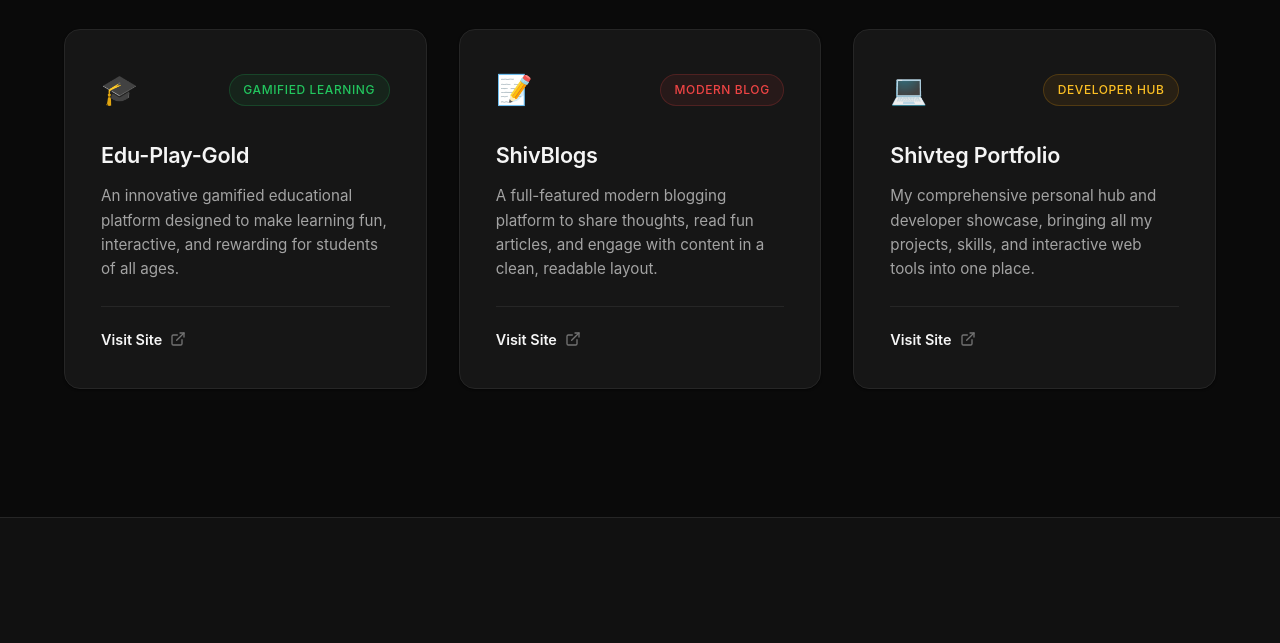
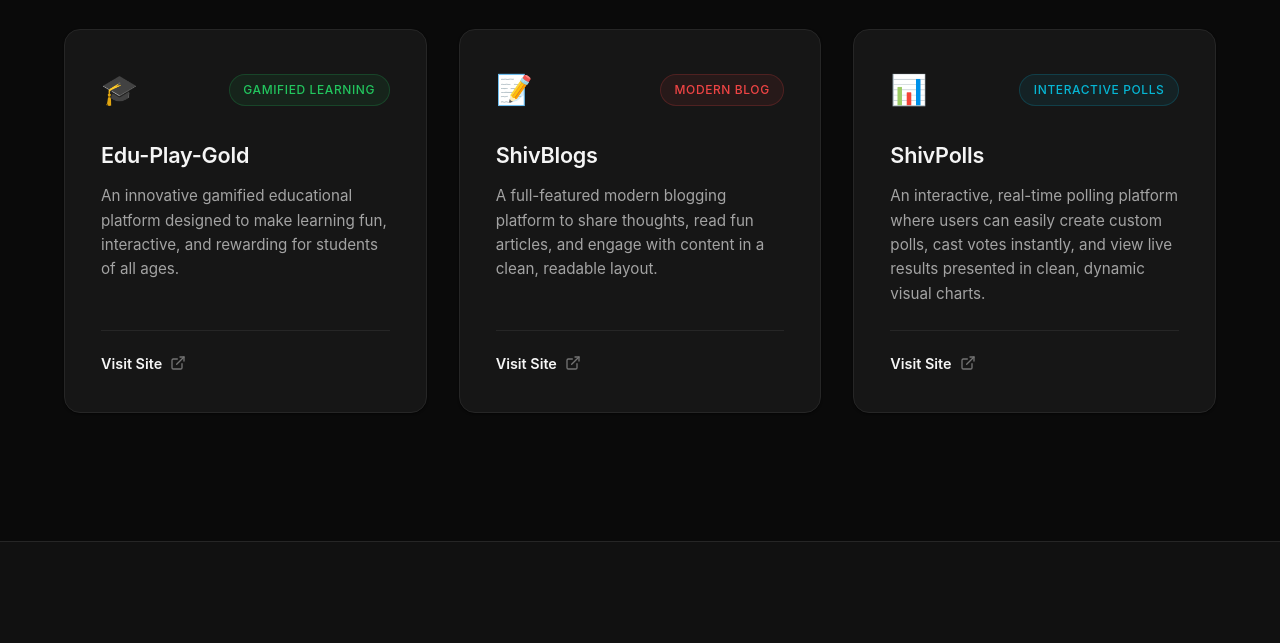
Before and after one commit to shivteg/shivteg, a website built with Vite: page index.html in a window 1280 px wide. Shown: the part 2552-3195 px from the top of the page. Built offline with nearby package versions, Linux system fonts and the light colour scheme; a web font is replaced by a local one.

Commit message:
Replace Shivteg Portfolio project with ShivPolls

```diff
--- a/index.html
+++ b/index.html
@@ -328,17 +328,17 @@
         <!-- Project 6 -->
         <div class="project-card">
           <div class="project-header">
-            <div class="project-icon">💻</div>
-            <span class="project-badge badge-port">Developer Hub</span>
+            <div class="project-icon">📊</div>
+            <span class="project-badge badge-poll">Interactive Polls</span>
           </div>
           <div class="project-body">
-            <h3 class="project-title">Shivteg Portfolio</h3>
+            <h3 class="project-title">ShivPolls</h3>
             <p class="project-description">
-              My comprehensive personal hub and developer showcase, bringing all my projects, skills, and interactive web tools into one place.
+              An interactive, real-time polling platform where users can easily create custom polls, cast votes instantly, and view live results presented in clean, dynamic visual charts.
             </p>
           </div>
           <div class="project-footer">
-            <a href="https://shivteg-portfolio.vercel.app" target="_blank" rel="noopener noreferrer" class="project-link">
+            <a href="https://shivpolls.vercel.app" target="_blank" rel="noopener noreferrer" class="project-link">
               Visit Site
               <svg xmlns="http://www.w3.org/2000/svg" width="16" height="16" viewBox="0 0 24 24" fill="none" stroke="currentColor" stroke-width="2" stroke-linecap="round" stroke-linejoin="round"><path d="M15 3h6v6"/><path d="M10 14 21 3"/><path d="M18 13v6a2 2 0 0 1-2 2H5a2 2 0 0 1-2-2V8a2 2 0 0 1 2-2h6"/></svg>
             </a>
@@ -553,6 +553,7 @@
           <a href="https://shivtegs-snake.vercel.app" target="_blank" rel="noopener noreferrer">Retro Snake</a>
           <a href="https://Edu-Play-Gold.vercel.app" target="_blank" rel="noopener noreferrer">Edu-Play-Gold</a>
           <a href="https://shivblogs.vercel.app" target="_blank" rel="noopener noreferrer">ShivBlogs</a>
+          <a href="https://shivpolls.vercel.app" target="_blank" rel="noopener noreferrer">ShivPolls</a>
         </div>
       </div>
 
--- a/style.css
+++ b/style.css
@@ -890,6 +890,7 @@ img {
 .badge-edu { background: rgba(34, 197, 94, 0.08); color: var(--color-success); border: 1px solid rgba(34, 197, 94, 0.2); }
 .badge-blog { background: rgba(239, 68, 68, 0.08); color: var(--color-error); border: 1px solid rgba(239, 68, 68, 0.2); }
 .badge-port { background: rgba(245, 158, 11, 0.08); color: var(--color-primary-light); border: 1px solid rgba(245, 158, 11, 0.2); }
+.badge-poll { background: rgba(6, 182, 212, 0.08); color: var(--color-secondary); border: 1px solid rgba(6, 182, 212, 0.2); }
 
 .project-body {
   display: flex;
```
Also changed, not shown: GEMINI.md (+1 -1 lines), README.md.
